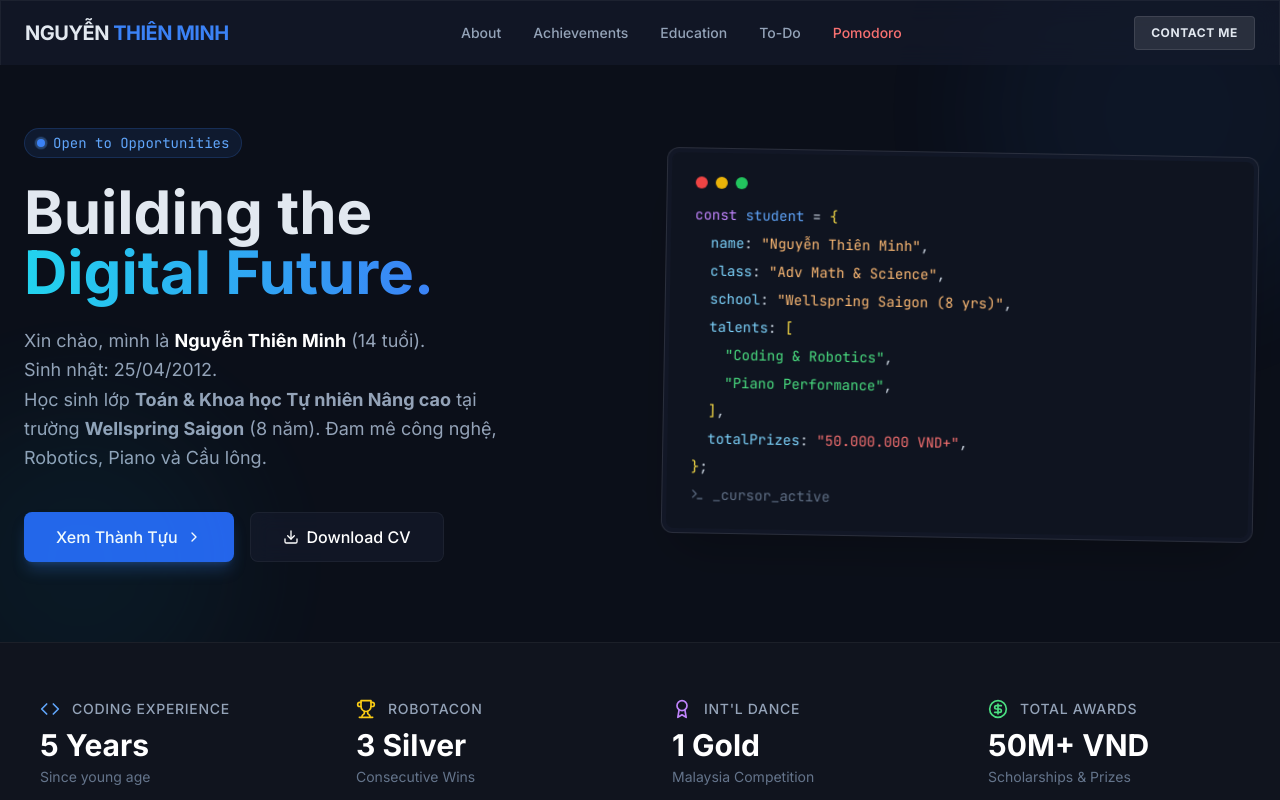
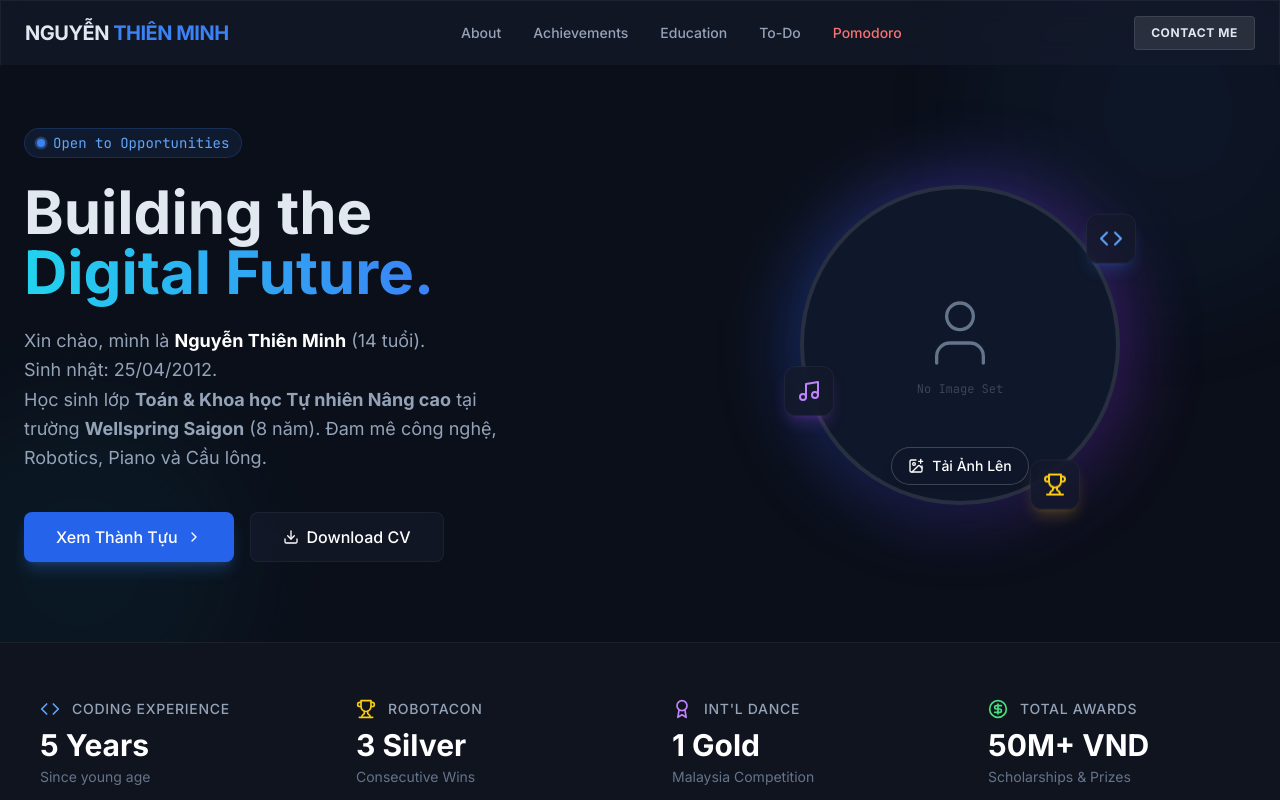
Before and after one commit to minhnguyen18010-bit/Minh, a React (Vite) app: page / in a window 1280 px wide. Shown: the top 800 px of the page. Built offline with nearby package versions, Linux system fonts and the light colour scheme.

Commit message:
feat(Hero): Add profile image upload functionality
Implements a dynamic profile image upload feature for the Hero section. Users can now upload an image, which will be stored locally and displayed persistently across sessions. Defaults to a user icon if no image is set.

```diff
--- a/components/Hero.tsx
+++ b/components/Hero.tsx
@@ -1,7 +1,44 @@
-import React from 'react';
-import { Download, ChevronRight, Terminal } from 'lucide-react';
+import React, { useState, useEffect, useRef } from 'react';
+import { Download, ChevronRight, Code, Music, Trophy, User, Camera, ImagePlus } from 'lucide-react';
 
 const Hero: React.FC = () => {
+  // State quản lý ảnh: Mặc định là null để kiểm tra local storage trước
+  const [profileImage, setProfileImage] = useState<string | null>(null);
+  const fileInputRef = useRef<HTMLInputElement>(null);
+
+  // 1. Khi trang web tải lên, kiểm tra xem đã có ảnh lưu trước đó chưa
+  useEffect(() => {
+    const savedImage = localStorage.getItem("my-fixed-profile-image");
+    if (savedImage) {
+      setProfileImage(savedImage); // Nếu có, dùng ảnh đó
+    } else {
+      setProfileImage(null); // Nếu chưa, để trống (sẽ hiện icon User mặc định)
+    }
+  }, []);
+
+  // 2. Hàm xử lý khi bạn chọn ảnh từ máy tính
+  const handleImageUpload = (event: React.ChangeEvent<HTMLInputElement>) => {
+    const file = event.target.files?.[0];
+    if (file) {
+      const reader = new FileReader();
+
+      // Khi đọc xong file
+      reader.onloadend = () => {
+        const base64String = reader.result as string;
+
+        // Cập nhật lên giao diện ngay lập tức
+        setProfileImage(base64String);
+
+        // LƯU CỐ ĐỊNH VÀO TRÌNH DUYỆT (Local Storage)
+        // Lần sau mở lại trang web, ảnh này sẽ tự động hiện ra
+        localStorage.setItem("my-fixed-profile-image", base64String);
+      };
+
+      // Bắt đầu đọc file ảnh
+      reader.readAsDataURL(file);
+    }
+  };
+
   return (
     <section className="relative pt-32 pb-20 overflow-hidden">
       {/* Background decoration */}
@@ -10,7 +47,7 @@ const Hero: React.FC = () => {
 
       <div className="container mx-auto px-6 grid lg:grid-cols-2 gap-12 items-center">
         {/* Left Content */}
-        <div className="space-y-6">
+        <div className="space-y-6 z-10">
           <div className="inline-flex items-center gap-2 px-3 py-1 rounded-full bg-blue-500/10 border border-blue-500/20 text-blue-400 text-sm font-mono">
             <span className="relative flex h-2 w-2">
               <span className="animate-ping absolute inline-flex h-full w-full rounded-full bg-blue-400 opacity-75"></span>
@@ -51,31 +88,61 @@ const Hero: React.FC = () => {
           </div>
         </div>
 
-        {/* Right Content - Abstract Code Visual */}
-        <div className="relative">
-          <div className="glass-card rounded-xl p-1 border-t border-white/10 shadow-2xl transform rotate-1 hover:rotate-0 transition-transform duration-500">
-            <div className="bg-[#0f1420] rounded-lg p-6 font-mono text-sm overflow-hidden">
-              <div className="flex gap-2 mb-4">
-                <div className="w-3 h-3 rounded-full bg-red-500" />
-                <div className="w-3 h-3 rounded-full bg-yellow-500" />
-                <div className="w-3 h-3 rounded-full bg-green-500" />
+        {/* Right Content - Profile Picture */}
+        <div className="relative flex justify-center items-center">
+          <div className="relative w-64 h-64 md:w-80 md:h-80 group">
+            {/* Animated Glow Effect */}
+            <div className="absolute inset-0 bg-gradient-to-r from-blue-600 to-purple-600 rounded-full blur-2xl opacity-50 group-hover:opacity-75 transition-opacity duration-500 animate-pulse" />
+
+            {/* Image Container */}
+            <div className="relative w-full h-full rounded-full overflow-hidden border-4 border-white/10 shadow-2xl bg-slate-900 flex items-center justify-center bg-slate-800">
+
+               {/* 1. Nếu có ảnh (từ upload hoặc local storage) thì hiển thị */}
+               {profileImage ? (
+                 <img
+                  src={profileImage}
+                  alt="Nguyen Thien Minh"
+                  className="w-full h-full object-cover transform transition-transform duration-700 group-hover:scale-110 relative z-10"
+                />
+               ) : (
+                 /* 2. Nếu chưa có ảnh, hiện Icon User và hướng dẫn */
+                 <div className="absolute inset-0 flex flex-col items-center justify-center text-slate-500 z-0">
+                    <User size={80} strokeWidth={1} />
+                    <span className="text-xs mt-2 font-mono opacity-50">No Image Set</span>
+                 </div>
+               )}
+
+              {/* Upload Button Overlay - Luôn hiện để có thể chỉnh sửa bất cứ lúc nào */}
+              <div className="absolute bottom-4 right-0 left-0 flex justify-center z-20">
+                <input
+                  type="file"
+                  ref={fileInputRef}
+                  onChange={handleImageUpload}
+                  className="hidden"
+                  accept="image/*"
+                />
+                <button
+                  onClick={() => fileInputRef.current?.click()}
+                  className="px-4 py-2 bg-slate-900/80 backdrop-blur-md border border-white/20 hover:bg-blue-600 text-white rounded-full shadow-lg transition-all hover:scale-105 flex items-center gap-2 group/btn"
+                  title="Tải ảnh lên (Lưu cố định)"
+                >
+                  {profileImage ? <Camera size={16} /> : <ImagePlus size={16} />}
+                  <span className="text-sm font-medium">
+                    {profileImage ? 'Đổi Ảnh' : 'Tải Ảnh Lên'}
+                  </span>
+                </button>
               </div>
-              <div className="space-y-2 text-slate-300">
-                <p><span className="text-purple-400">const</span> <span className="text-blue-400">student</span> = <span className="text-yellow-300">{`{`}</span></p>
-                <p className="pl-4"><span className="text-sky-300">name</span>: <span className="text-orange-300">"Nguyễn Thiên Minh"</span>,</p>
-                <p className="pl-4"><span className="text-sky-300">class</span>: <span className="text-orange-300">"Adv Math & Science"</span>,</p>
-                <p className="pl-4"><span className="text-sky-300">school</span>: <span className="text-orange-300">"Wellspring Saigon (8 yrs)"</span>,</p>
-                <p className="pl-4"><span className="text-sky-300">talents</span>: <span className="text-yellow-300">[</span></p>
-                <p className="pl-8"><span className="text-green-400">"Coding & Robotics"</span>,</p>
-                <p className="pl-8"><span className="text-green-400">"Piano Performance"</span>,</p>
-                <p className="pl-4"><span className="text-yellow-300">]</span>,</p>
-                <p className="pl-4"><span className="text-sky-300">totalPrizes</span>: <span className="text-red-400">"50.000.000 VND+"</span>,</p>
-                <p><span className="text-yellow-300">{`}`}</span>;</p>
-                <div className="mt-4 flex items-center gap-2 text-slate-500">
-                  <Terminal size={14} />
-                  <span className="animate-pulse">_cursor_active</span>
-                </div>
-              </div>
+            </div>
+
+            {/* Floating Badges */}
+            <div className="absolute -right-4 top-10 p-3 glass-card rounded-xl animate-bounce shadow-lg shadow-blue-500/20" style={{ animationDelay: '0s' }}>
+               <Code className="text-blue-400 w-6 h-6" />
+            </div>
+            <div className="absolute -left-4 bottom-20 p-3 glass-card rounded-xl animate-bounce shadow-lg shadow-purple-500/20" style={{ animationDelay: '1.5s' }}>
+               <Music className="text-purple-400 w-6 h-6" />
+            </div>
+            <div className="absolute right-10 -bottom-4 p-3 glass-card rounded-xl animate-bounce shadow-lg shadow-yellow-500/20" style={{ animationDelay: '3s' }}>
+               <Trophy className="text-yellow-400 w-6 h-6" />
             </div>
           </div>
         </div>
```
